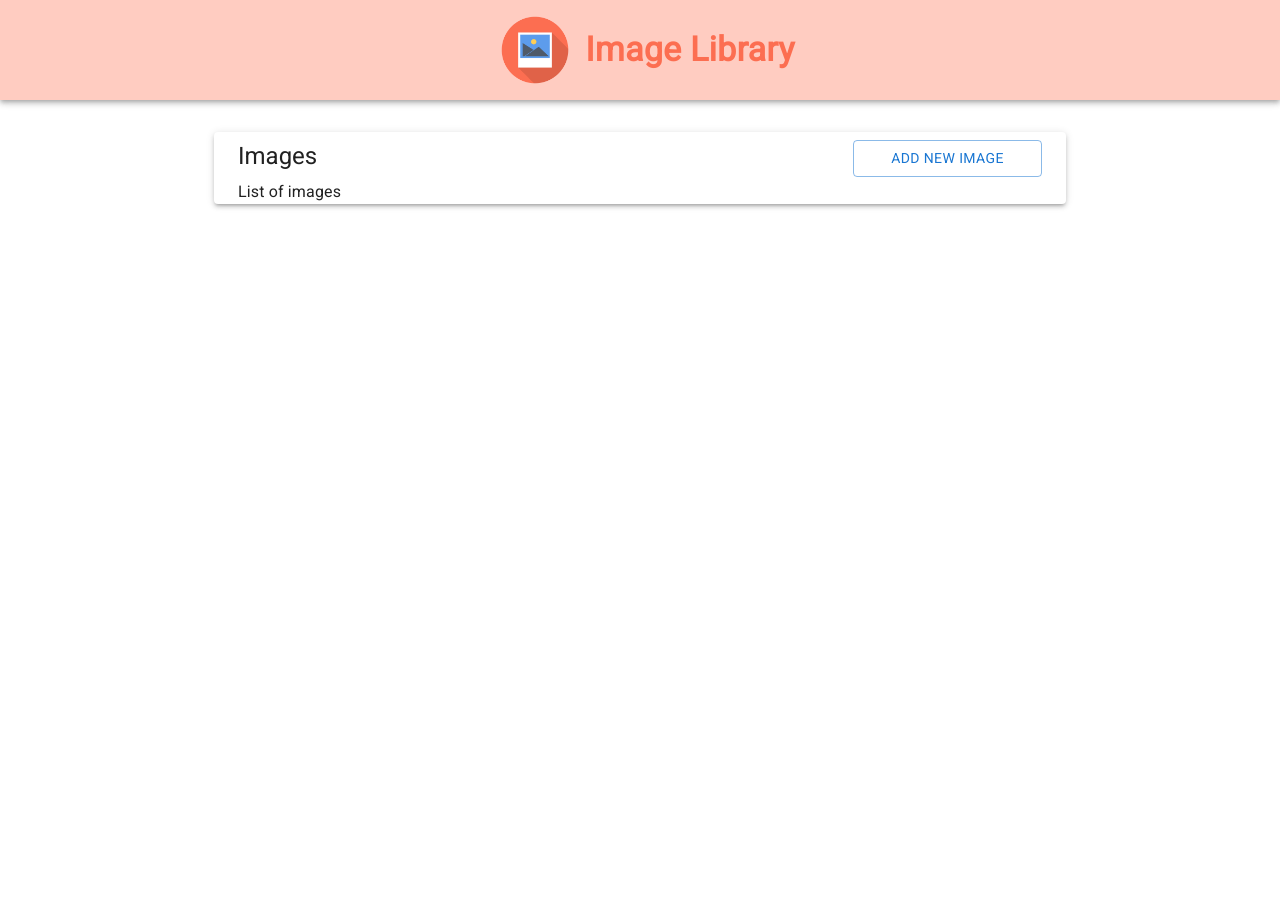
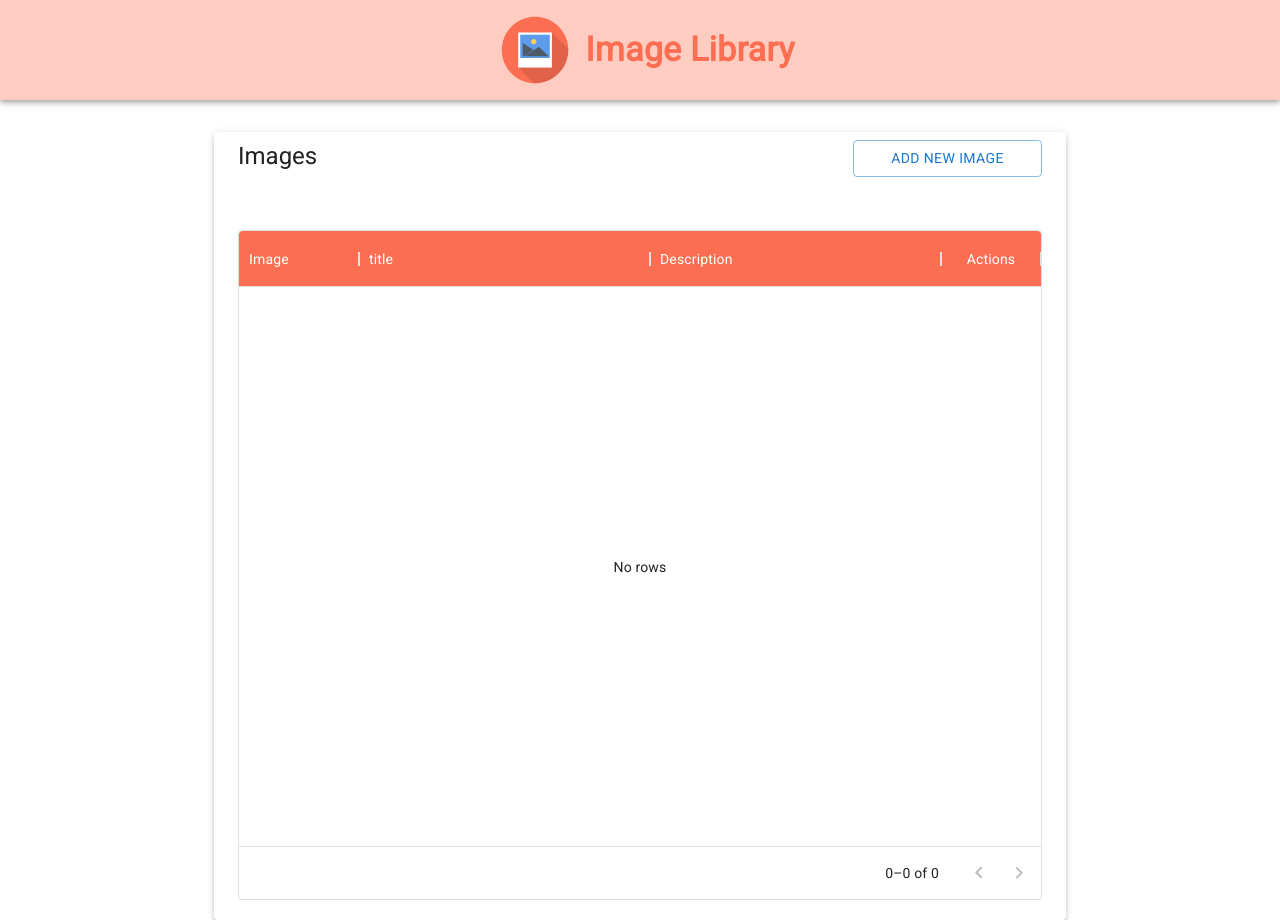
Before and after one commit to jeorgivamjunior/image-library, a React (Create React App) app: page / in a window 1280 px wide. Before the commit the page ends 800 px from the top, so only its background shows below. Built offline with nearby package versions, Linux system fonts and the light colour scheme.

Commit message:
Add image list page

```diff
--- a/src/pages/ImagePage/ImagePage.tsx
+++ b/src/pages/ImagePage/ImagePage.tsx
@@ -4,6 +4,7 @@ import { Container, Paper, Typography } from '@mui/material';
 import Grid from '@mui/material/Unstable_Grid2/Grid2';
 
 import { ImageFormPage } from '../ImageFormPage';
+import { GridList } from './components';
 
 export const ImagePage: FC = () => {
   return (
@@ -21,7 +22,7 @@ export const ImagePage: FC = () => {
             </ImageFormPage>
           </Grid>
         </Grid>
-        List of images
+        <GridList />
       </Container>
     </Paper>
   );
--- /dev/null
+++ b/src/pages/ImagePage/components/ActionGridCell/ActionGridCell.tsx
@@ -0,0 +1,12 @@
+import { FC } from 'react';
+
+import VisibilityRoundedIcon from '@mui/icons-material/VisibilityRounded';
+import { IconButton } from '@mui/material';
+
+export const ActionGridCell: FC = ({ row }: any) => {
+  return (
+    <IconButton aria-label="View" color="success">
+      <VisibilityRoundedIcon />
+    </IconButton>
+  );
+};
--- /dev/null
+++ b/src/pages/ImagePage/components/ActionGridCell/index.ts
@@ -0,0 +1 @@
+export { ActionGridCell } from './ActionGridCell';
--- /dev/null
+++ b/src/pages/ImagePage/components/GridList/GridList.tsx
@@ -0,0 +1,33 @@
+import { FC } from 'react';
+
+import { DataGrid, GridColDef, GridRowsProp } from '@mui/x-data-grid';
+
+import { ActionGridCell } from '../ActionGridCell';
+import { ImageGridCell } from '../ImageGridCell';
+import { GridContainer } from './styled';
+
+export const GridList: FC = () => {
+  const rows: GridRowsProp = [];
+
+  const columns: GridColDef[] = [
+    { field: 'image', headerName: 'Image', width: 120, renderCell: ImageGridCell, sortable: false },
+    { field: 'title', headerName: 'title', flex: 1, sortable: false },
+    { field: 'author', headerName: 'Description', flex: 1, sortable: false },
+    { field: 'id', headerName: 'Actions', type: 'actions', renderCell: ActionGridCell, sortable: false },
+  ];
+
+  return (
+    <GridContainer>
+      <DataGrid
+        pageSize={5}
+        rowsPerPageOptions={[5]}
+        getRowSpacing={() => ({ top: 5, bottom: 5 })}
+        getRowHeight={() => 'auto'}
+        rows={rows}
+        columns={columns}
+        disableColumnMenu
+        disableSelectionOnClick
+      />
+    </GridContainer>
+  );
+};
--- /dev/null
+++ b/src/pages/ImagePage/components/GridList/index.ts
@@ -0,0 +1 @@
+export { GridList } from './GridList';
--- /dev/null
+++ b/src/pages/ImagePage/components/GridList/styled.ts
@@ -0,0 +1,13 @@
+import { styled } from '@mui/material';
+
+export const GridContainer = styled('div')`
+  height: 690px;
+  width: 100%;
+  margin-top: 50px;
+  padding-bottom: 20px;
+
+  .MuiDataGrid-columnHeaders {
+    background-color: #fc6e51;
+    color: #fff;
+  }
+`;
--- /dev/null
+++ b/src/pages/ImagePage/components/ImageGridCell/ImageGridCell.tsx
@@ -0,0 +1,14 @@
+import { FC } from 'react';
+
+import ImageOutlinedIcon from '@mui/icons-material/ImageOutlined';
+import { Avatar } from '@mui/material';
+
+export const ImageGridCell: FC = ({ row }: any) => {
+  return (
+    <>
+      <Avatar alt="Remy Sharp" variant="square" src={row.img} sx={{ width: 100, height: 100 }}>
+        {!row.img && <ImageOutlinedIcon />}
+      </Avatar>
+    </>
+  );
+};
--- /dev/null
+++ b/src/pages/ImagePage/components/ImageGridCell/index.ts
@@ -0,0 +1 @@
+export { ImageGridCell } from './ImageGridCell';
--- /dev/null
+++ b/src/pages/ImagePage/components/index.ts
@@ -0,0 +1 @@
+export * from './GridList';
```
